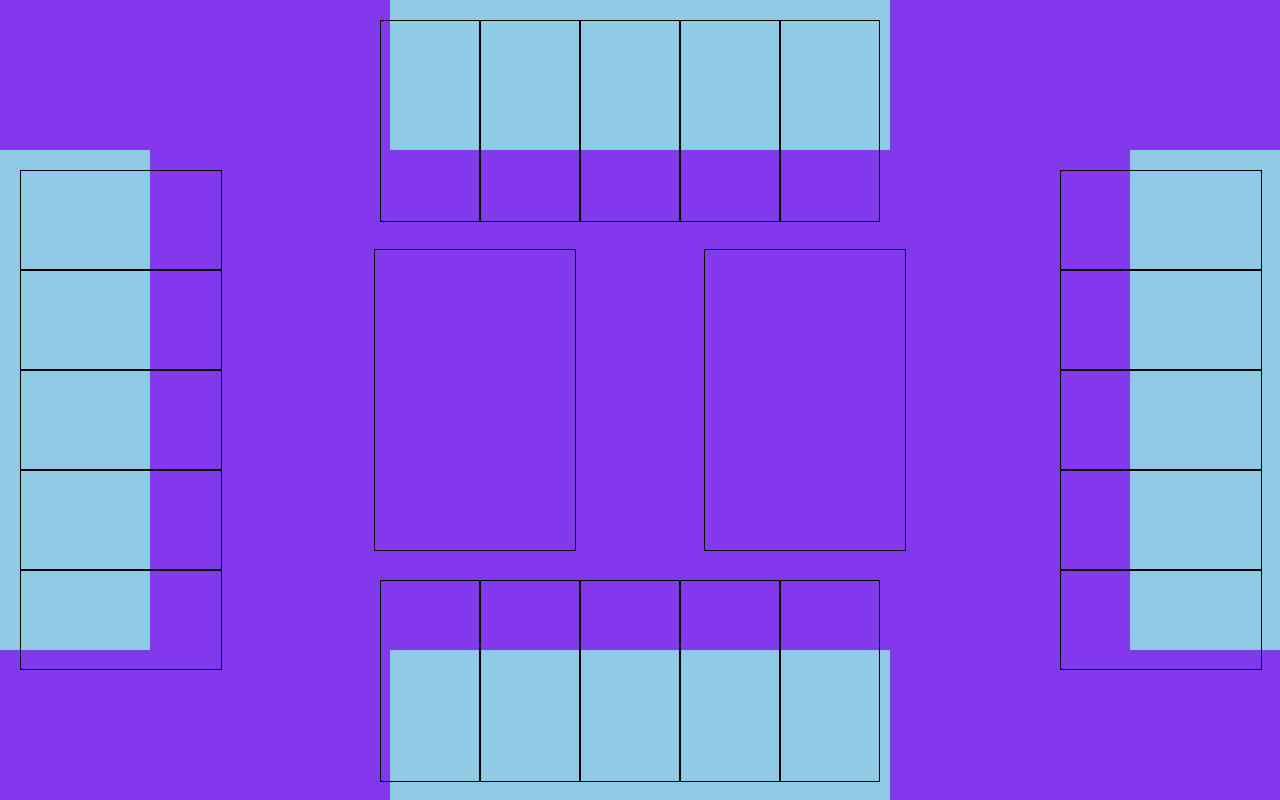
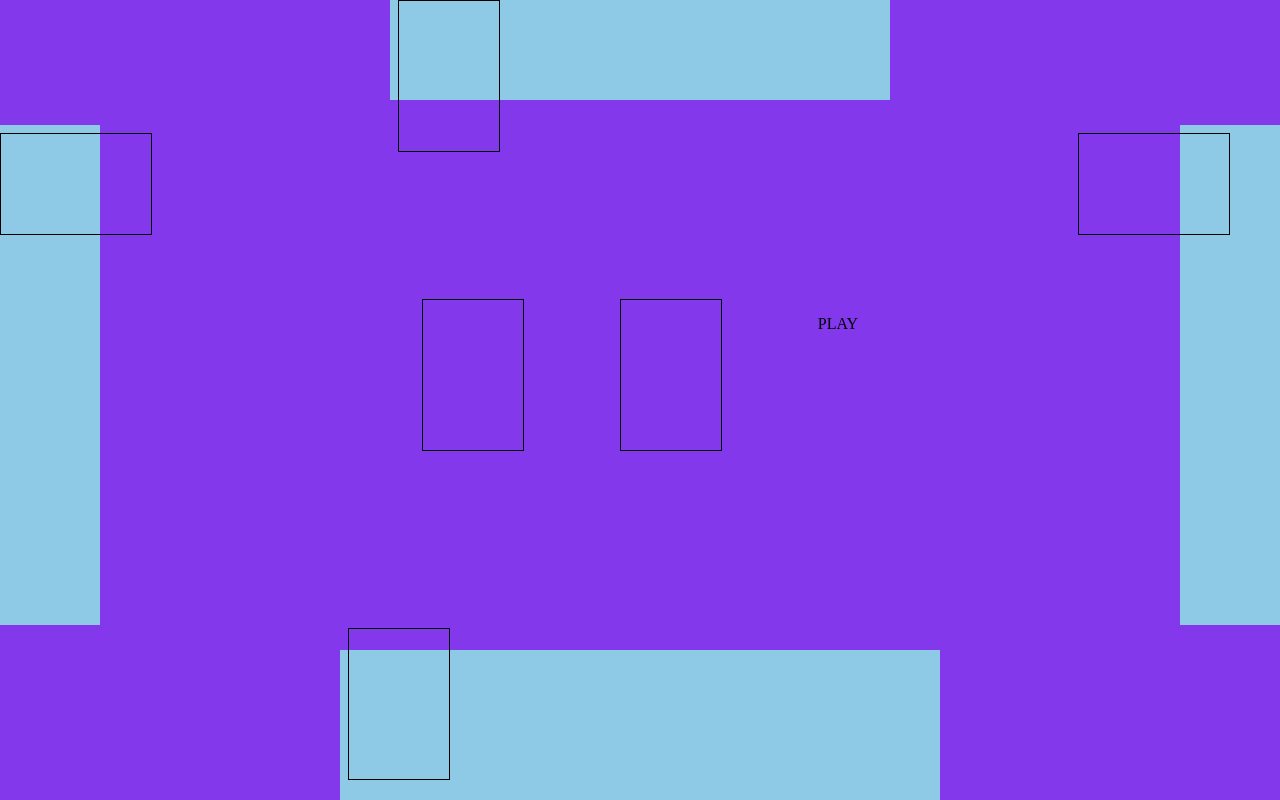
Before and after one commit to rodhenr/Uno-Front-End, a React (Create React App) app: page / in a window 1280 px wide. Built offline with nearby package versions, Linux system fonts and the light colour scheme.

Commit message:
:lipstick: style: Alterações no CSS

```diff
--- a/src/App.tsx
+++ b/src/App.tsx
@@ -15,6 +15,7 @@ function App() {
         <div className={styles.middle_center}>
           <Deck />
           <CardsPlayed />
+          <p>PLAY</p>
         </div>
         <CardsVertical position="right" />
       </div>
--- a/src/styles/App.module.scss
+++ b/src/styles/App.module.scss
@@ -20,5 +20,5 @@ $b1: #8338ec;
 
 .middle_center {
     display: flex;
-    gap: 8rem;
+    gap: 6rem;
 }
--- a/src/styles/Card.module.scss
+++ b/src/styles/Card.module.scss
@@ -1,35 +1,34 @@
 .containerPlayer {
   border: 1px solid black;
-  bottom: 70px;
-  height: 200px;
-  left: -10px;
-  position: relative;
-  width: 150px;
+  bottom: 20px;
+  height: 150px;
+  position: absolute;
+  max-width: 100px;
+  min-width: 100px;
 }
 
 .containerLeft {
   border: 1px solid black;
-  height: 150px;
-  left: 20px;
-  position: relative;
-  top: 20px;
-  width: 200px;
+  max-height: 100px;
+  min-height: 100px;
+  position: absolute;
+  width: 150px;
+
 }
 
 .containerRight {
   border: 1px solid black;
-  height: 150px;
-  left: -70px;
-  position: relative;
-  top: 20px;
-  width: 200px;
+  max-height: 100px;
+  min-height: 100px;
+  position: absolute;
+  right: 50px;
+  width: 150px;
 }
 
 .containerTop {
   border: 1px solid black;
-  height: 200px;
-  left: -10px;
-  position: relative;
-  top: 20px;
-  width: 150px;
+  height: 150px;
+  max-width: 100px;
+  min-width: 100px;
+  position: absolute;
 }
--- a/src/styles/CardsHorizontal.module.scss
+++ b/src/styles/CardsHorizontal.module.scss
@@ -2,14 +2,20 @@ $b1: #8ecae6;
 
 .containerDown {
   background-color: $b1;
+  box-sizing: border-box;
   display: flex;
   height: 150px;
-  width: 500px;
+  padding: 0 0.5rem;
+  position: relative;
+  width: 600px;
 }
 
 .containerTop {
   background-color: $b1;
+  box-sizing: border-box;
   display: flex;
-  height: 150px;
+  height: 100px;
+  padding: 0 0.5rem;
+  position: relative;
   width: 500px;
 }
--- a/src/styles/CardsPlayed.module.scss
+++ b/src/styles/CardsPlayed.module.scss
@@ -1,5 +1,5 @@
 .container {
     border: 1px solid black;
-    height: 300px;
-    width: 200px;
+    height: 150px;
+    width: 100px;
 }
--- a/src/styles/CardsVertical.module.scss
+++ b/src/styles/CardsVertical.module.scss
@@ -2,16 +2,22 @@ $b1: #8ecae6;
 
 .containerLeft {
   background-color: $b1;
+  box-sizing: border-box;
   display: flex;
   flex-direction: column;
   height: 500px;
-  width: 150px;
+  padding: 0.5rem 0;
+  position: relative;
+  width: 100px;
 }
 
 .containerRight {
   background-color: $b1;
+  box-sizing: border-box;
   display: flex;
   flex-direction: column;
   height: 500px;
-  width: 150px;
+  padding: 0.5rem 0;
+  position: relative;
+  width: 100px;
 }
--- a/src/styles/Deck.module.scss
+++ b/src/styles/Deck.module.scss
@@ -1,5 +1,5 @@
 .container {
     border: 1px solid black;
-    height: 300px;
-    width: 200px;
+    height: 150px;
+    width: 100px;
 }
```
